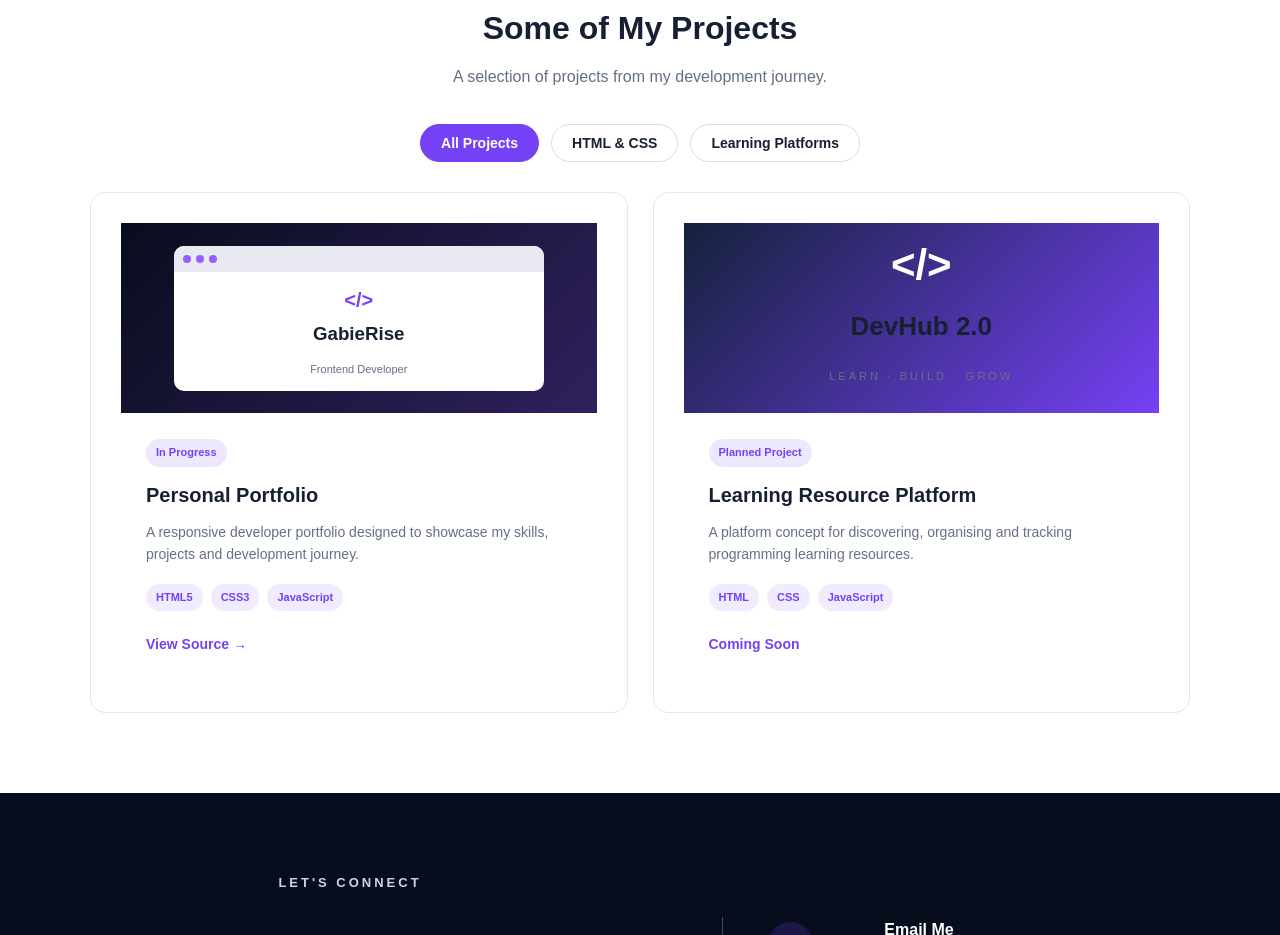
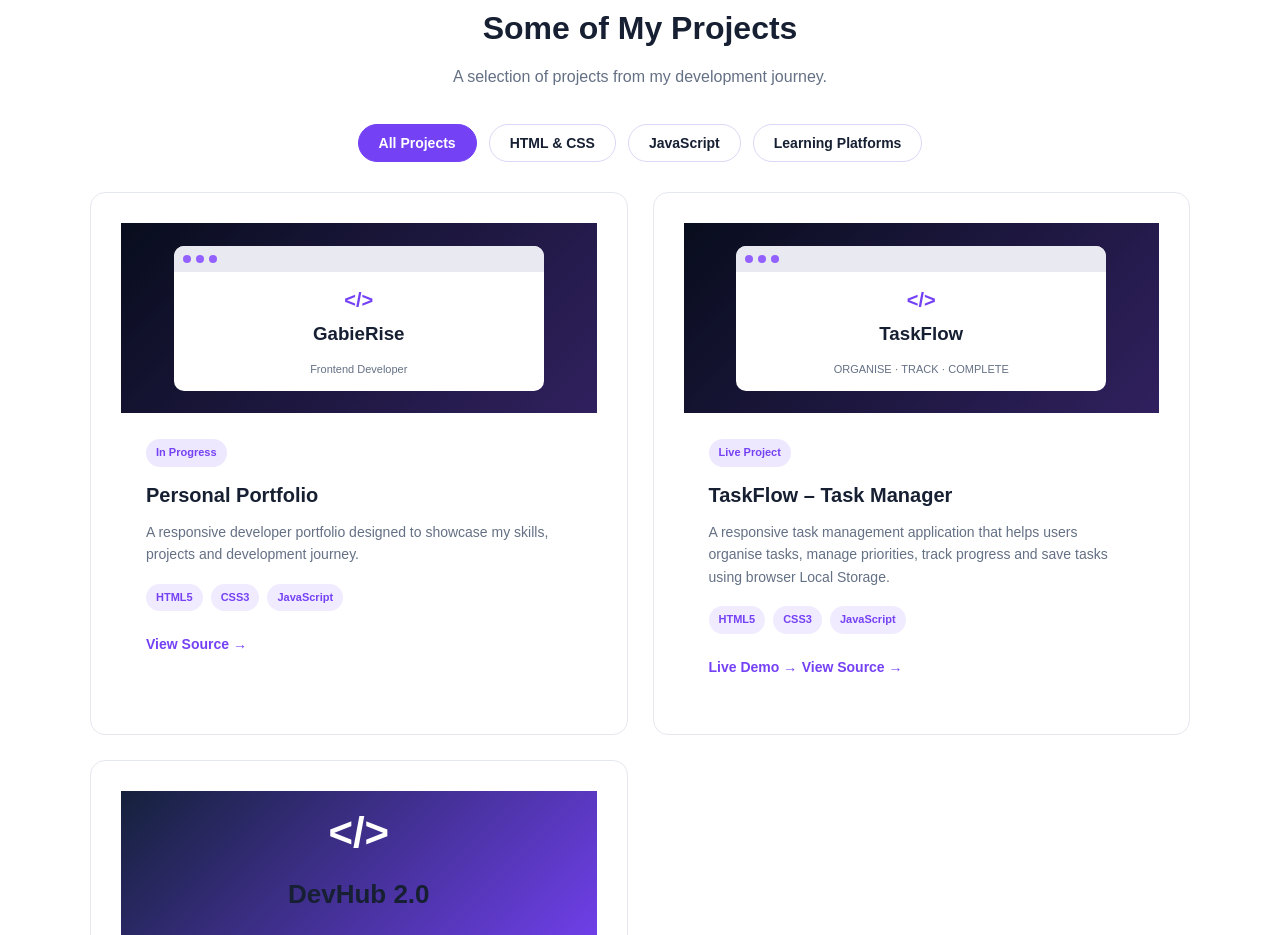
Before and after one commit to GabieRise/PersonalPortfolio, a plain HTML site: page index.html in a window 1280 px wide. Shown: the part 1880-2815 px from the top of the page. Drawn offline with Linux system fonts and the light colour scheme.

Commit message:
Task-manager

```diff
--- a/index.html
+++ b/index.html
@@ -393,7 +393,14 @@
                         HTML & CSS
                     </button>
 
-
+                    <button
+                        type="button"
+                        class="project-filter"
+                        data-filter="javascript"
+                        aria-pressed="false"
+                    >
+                        JavaScript
+                    </button>
                     <button
                         type="button"
                         class="project-filter"
@@ -493,6 +500,90 @@
 
                     </article>
 
+
+<!-- Project Two: TaskFlow -->
+
+<article
+    class="project-card"
+    data-category="javascript"
+>
+
+    <!-- Project Preview -->
+
+    <div class="project-preview portfolio-preview">
+
+        <div class="preview-window">
+
+            <div class="preview-dots">
+                <span></span>
+                <span></span>
+                <span></span>
+            </div>
+
+            <div class="preview-content">
+
+                <span class="preview-logo">
+                    &lt;/&gt;
+                </span>
+
+                <h3>TaskFlow</h3>
+
+                <p>ORGANISE · TRACK · COMPLETE</p>
+
+            </div>
+
+        </div>
+
+    </div>
+
+    <!-- Project Information -->
+
+    <div class="project-info">
+
+        <span class="project-status">
+            Live Project
+        </span>
+
+        <h3>TaskFlow – Task Manager</h3>
+
+        <p>
+            A responsive task management application
+            that helps users organise tasks, manage
+            priorities, track progress and save tasks
+            using browser Local Storage.
+        </p>
+
+        <!-- Technologies -->
+
+        <div class="tech-stack">
+            <span>HTML5</span>
+            <span>CSS3</span>
+            <span>JavaScript</span>
+        </div>
+
+        <!-- Project Links -->
+
+        <a
+            href="https://gabierise.github.io/javascript-task-manager/"
+            target="_blank"
+            rel="noopener noreferrer"
+            class="project-link"
+        >
+            Live Demo &rarr;
+        </a>
+
+        <a
+            href="https://github.com/GabieRise/javascript-task-manager"
+            target="_blank"
+            rel="noopener noreferrer"
+            class="project-link"
+        >
+            View Source &rarr;
+        </a>
+
+    </div>
+
+</article>
 
                     <!-- Project Two -->
 
@@ -823,9 +914,6 @@
     src="https://unpkg.com/@formspree/ajax@1"
     defer
 ></script>
-</body>
-</html>
-
 
 
 </body>
```
